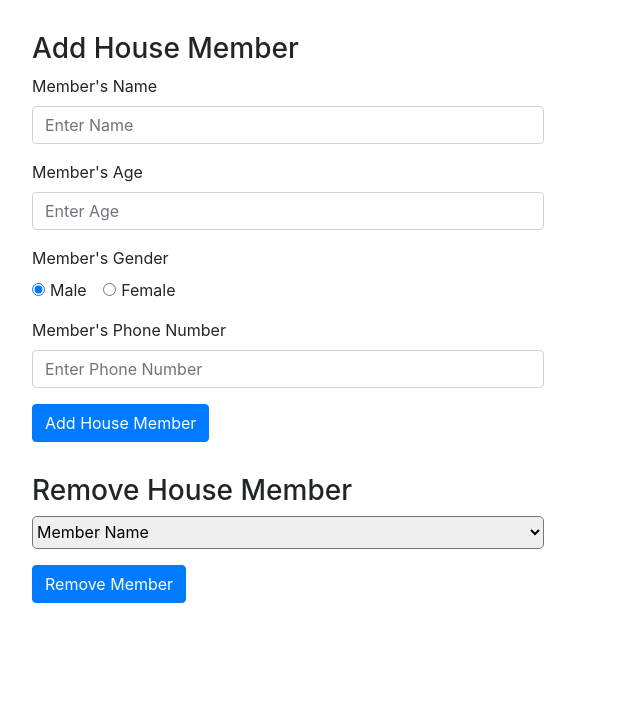
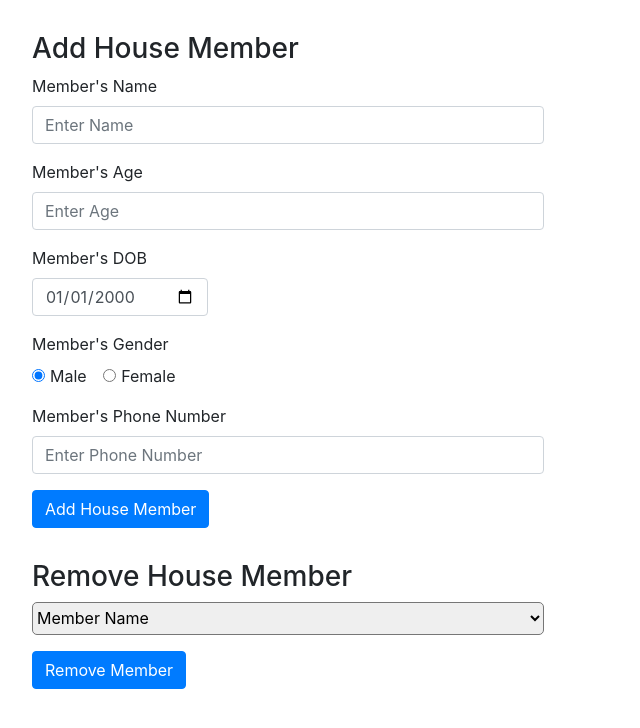
Before and after one commit to DHJariwala/DBMSProject, a Flask app: page /add-member in a window 1280 px wide. Shown: the part 56-784 px from the top of the page, without its empty margins (0-640 px from the left). Run offline with Flask 2, Linux system fonts and the light colour scheme; the visitor is signed in with stand-in values (Sample User, id 1); data that the repository does not hold is empty; some libraries are stand-ins or nearby versions.

Commit message:
added DOB input

```diff
--- a/templates/addMember.html
+++ b/templates/addMember.html
@@ -6,7 +6,6 @@ Add Member
 {% endblock %}
 
 {% block body %}
-
   <!-- body/content -->
   <form action="{{url_for('add_resident')}}" method="POST" class="marginall form">
     <h3>
@@ -22,6 +21,11 @@ Add Member
       <label for="InputAge">Member's Age</label>
       <input type="number" class="form-control" name="MemberAge" id="InputAge" aria-describedby="emailHelp" placeholder="Enter Age"
         oninvalid="setCustomValidity('Enter Age between 18 to 150')" onchange="try{setCustomValidity('')}catch(e){}" min="0" maxlength="150" required>
+    </div>
+    <div class="form-group">
+      <label for="InputAge">Member's DOB</label>
+      <input type="date" style="max-width: 11em;" class="form-control" name="MemberAge" id="InputAge" aria-describedby="emailHelp" placeholder="Enter Age"
+        value="2000-01-01" min="1900-01-01" max="2">
     </div>
     <div class="form-group">
       <label>Member's Gender</label>
```
Also changed, not shown: static/stript.js (added, +25 -0 lines).
